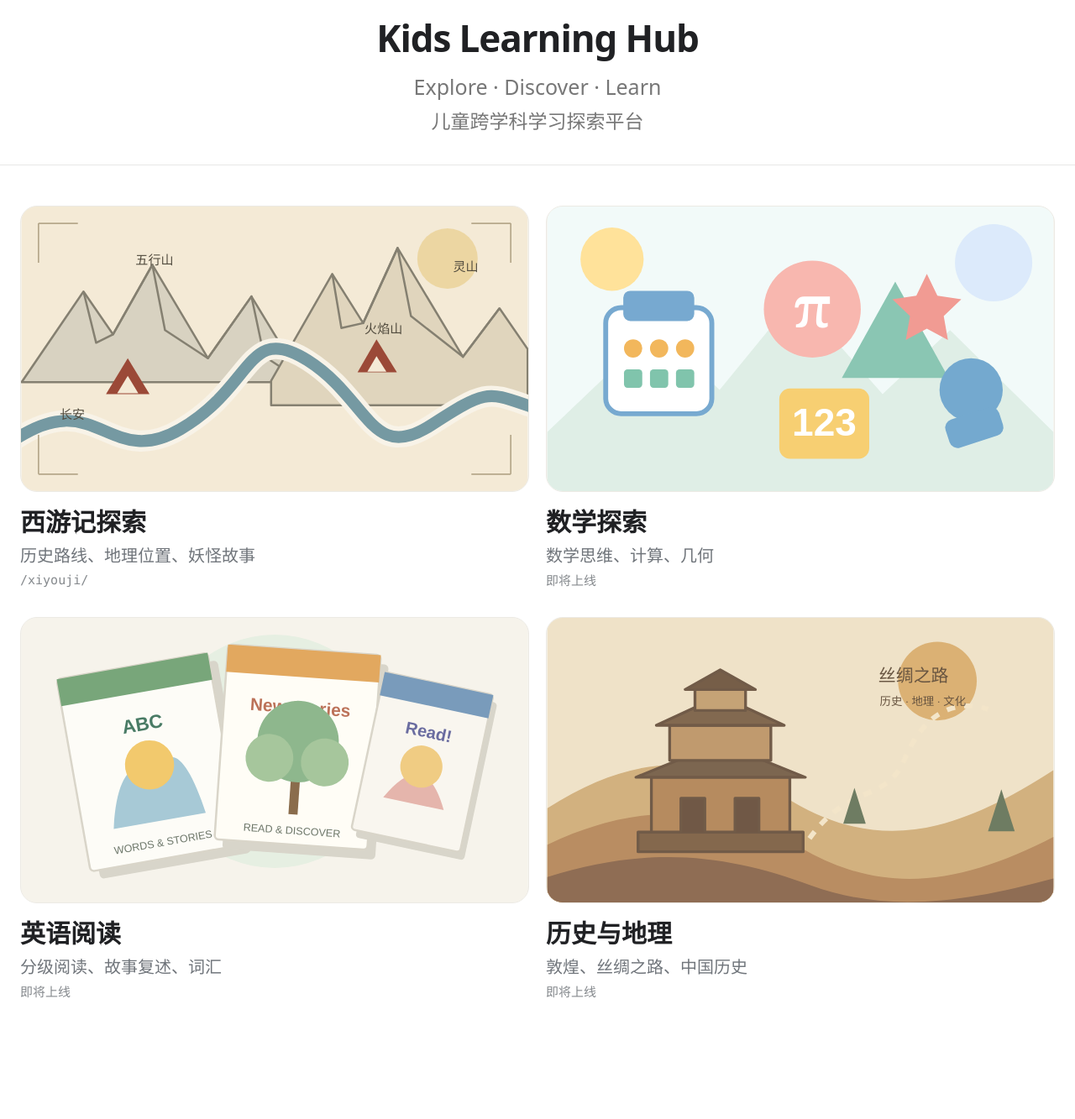
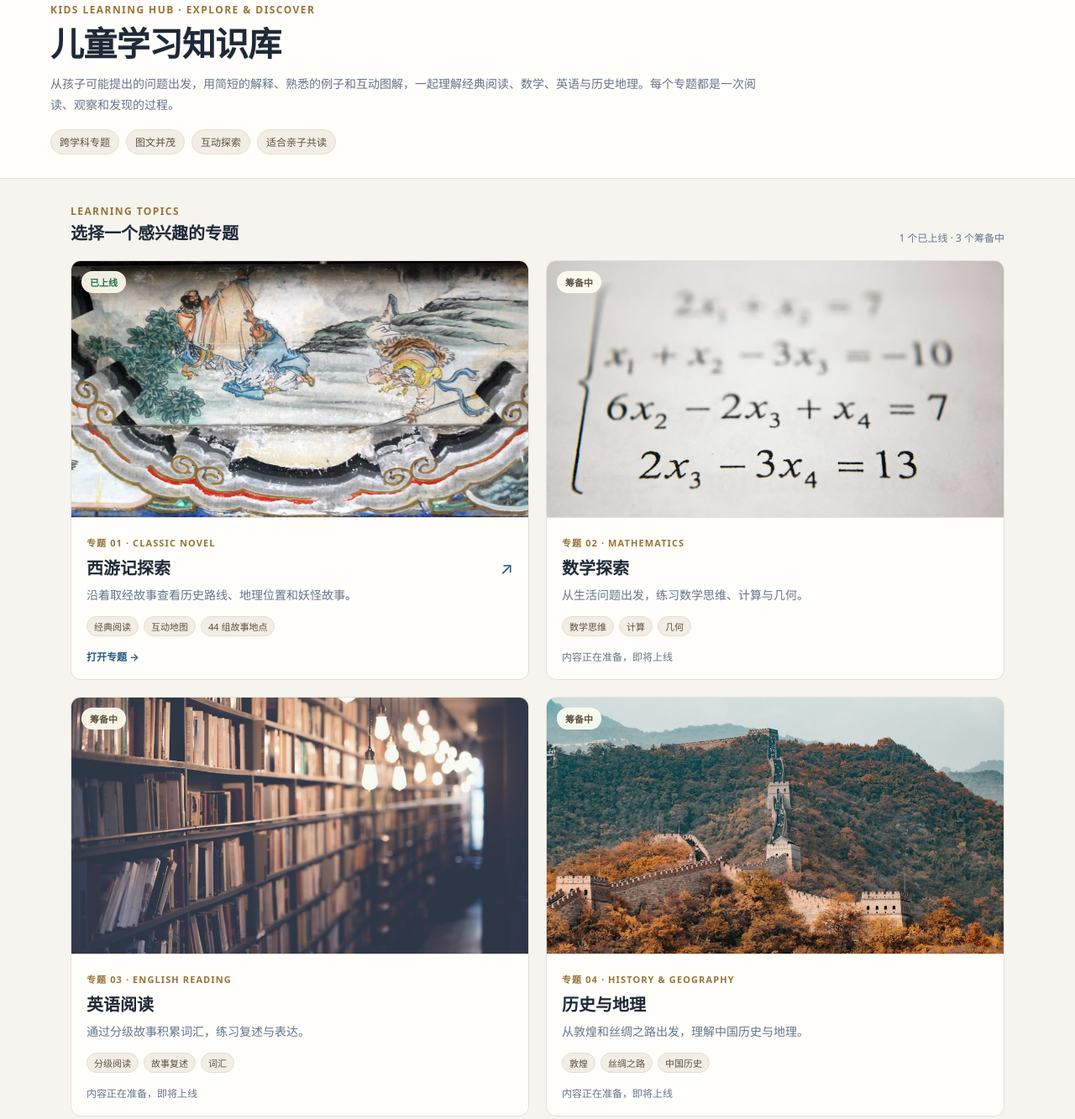
Before and after one commit to Shikalu/kids-learning-hub, a plain HTML site: page topics/index.html in a window 1280 px wide. Shown: the part 33-1366 px from the top of the page at 84% size. Before the commit the page ends 1290 px from the top, so only its background shows below. Drawn offline with Linux system fonts and the light colour scheme.

Commit message:
Redesign homepage with consistent topic imagery
Co-Authored-By: Kimi <noreply@moonshot.cn>

```diff
--- a/topics/index.html
+++ b/topics/index.html
@@ -3,161 +3,225 @@
 <head>
 <meta charset="utf-8" />
 <meta name="viewport" content="width=device-width,initial-scale=1" />
-<meta name="description" content="Kids Learning Hub 儿童跨学科学习探索平台，通过阅读、地理、数学等互动专题，陪伴孩子探索与发现。" />
-<title>Kids Learning Hub · 儿童跨学科学习探索平台</title>
+<meta name="description" content="Kids Learning Hub 儿童学习知识库，通过经典阅读、数学、英语和历史地理专题，陪伴孩子阅读、观察与探索。" />
+<title>Kids Learning Hub · 儿童学习知识库</title>
 <style>
-:root{--ink:#202124;--muted:#70757b;--line:#e8e8e6;--paper:#fff;--blue:#245b86}
-*{box-sizing:border-box}
-body{margin:0;font-family:system-ui,-apple-system,"Segoe UI","PingFang SC","Microsoft YaHei",sans-serif;color:var(--ink);background:var(--paper);line-height:1.55}
-a{color:inherit}
-.site-header{max-width:1440px;margin:0 auto;padding:52px 24px 34px;text-align:center;border-bottom:1px solid var(--line)}
-h1{font-size:clamp(32px,4vw,44px);line-height:1.2;letter-spacing:-.025em;margin:0 0 12px}
-.tagline{font-size:clamp(19px,2.2vw,25px);color:#777;margin:0}
-.subtitle{font-size:clamp(18px,2vw,23px);color:#777;margin:4px 0 0}
-main{max-width:1440px;margin:0 auto;padding:48px 24px 64px}
-.topics{display:grid;grid-template-columns:repeat(2,minmax(0,1fr));gap:32px 20px}
-.card{min-width:0;margin:0}
-a.card{display:block;text-decoration:none;border-radius:20px}
-a.card:focus-visible{outline:3px solid #245b8666;outline-offset:6px}
-.card-art{aspect-ratio:16/9;overflow:hidden;border:1px solid #eceae4;border-radius:20px;background:#f6f4ef}
-.card-art svg{display:block;width:100%;height:100%;transition:transform .2s}
-a.card:hover .card-art svg{transform:scale(1.012)}
-a.card:hover h2{color:var(--blue)}
-.card h2{font-size:clamp(22px,2.4vw,30px);line-height:1.3;margin:16px 0 5px;transition:color .15s}
-.card p{font-size:clamp(16px,1.7vw,20px);color:var(--muted);margin:0}
-.card .status{font-size:15px;color:#85898d;margin-top:3px}
-.card .path{font-family:ui-monospace,SFMono-Regular,Consolas,monospace}
-@media(max-width:700px){.site-header{padding:36px 18px 26px}main{padding:28px 16px 44px}.topics{grid-template-columns:1fr;gap:30px}.card-art{border-radius:15px}.card h2{margin-top:12px}}
-@media(prefers-reduced-motion:reduce){.card-art svg{transition:none}a.card:hover .card-art svg{transform:none}}
+:root {
+  --ink: #1f2937;
+  --muted: #64748b;
+  --paper: #f6f4ef;
+  --panel: #fffefa;
+  --line: #e5e1d8;
+  --blue: #245b86;
+  --gold: #98733b;
+  --green: #26734d;
+}
+* { box-sizing: border-box; }
+body {
+  margin: 0;
+  min-height: 100vh;
+  font-family: system-ui, -apple-system, "Segoe UI", "PingFang SC", "Microsoft YaHei", sans-serif;
+  color: var(--ink);
+  background: var(--paper);
+}
+a { color: inherit; }
+.site-header {
+  padding: 36px 24px 28px;
+  background: var(--panel);
+  border-bottom: 1px solid var(--line);
+}
+.header-inner, main, footer { width: min(1160px, 100%); margin: 0 auto; }
+.kicker {
+  color: var(--gold);
+  font-size: 12px;
+  font-weight: 700;
+  letter-spacing: .12em;
+}
+h1 {
+  margin: 7px 0 10px;
+  font-size: clamp(28px, 4vw, 40px);
+  line-height: 1.25;
+  letter-spacing: -.02em;
+}
+.subtitle {
+  max-width: 860px;
+  margin: 0;
+  color: var(--muted);
+  font-size: 14px;
+  line-height: 1.8;
+}
+.stats { display: flex; flex-wrap: wrap; gap: 8px; margin-top: 17px; }
+.stat, .tag {
+  border: 1px solid #e5dece;
+  border-radius: 999px;
+  background: #f2eee5;
+  color: #5c5141;
+  font-size: 12px;
+}
+.stat { padding: 5px 10px; }
+main { padding: 30px 24px 48px; }
+.section-head {
+  display: flex;
+  align-items: end;
+  justify-content: space-between;
+  gap: 16px;
+  margin-bottom: 18px;
+}
+.section-head h2 { margin: 4px 0 0; font-size: 20px; line-height: 1.4; }
+.small { color: var(--muted); font-size: 12px; white-space: nowrap; }
+.topics { display: grid; grid-template-columns: repeat(2, minmax(0, 1fr)); gap: 20px; }
+.topic {
+  min-width: 0;
+  overflow: hidden;
+  border: 1px solid var(--line);
+  border-radius: 12px;
+  background: var(--panel);
+  transition: border-color .15s, box-shadow .15s, transform .15s;
+}
+a.topic { display: block; text-decoration: none; }
+a.topic:hover {
+  border-color: #c8b68e;
+  box-shadow: 0 5px 18px #0000000a;
+  transform: translateY(-2px);
+}
+a.topic:focus-visible { outline: 3px solid #245b8644; outline-offset: 4px; }
+.cover {
+  position: relative;
+  aspect-ratio: 16 / 9;
+  overflow: hidden;
+  border-bottom: 1px solid var(--line);
+  background: #e9e5db;
+}
+.cover img {
+  display: block;
+  width: 100%;
+  height: 100%;
+  object-fit: cover;
+  filter: saturate(.78);
+  transition: transform .25s, filter .25s;
+}
+a.topic:hover .cover img { transform: scale(1.015); filter: saturate(.95); }
+.badge {
+  position: absolute;
+  top: 12px;
+  left: 12px;
+  padding: 4px 9px;
+  border: 1px solid #ffffffaa;
+  border-radius: 999px;
+  background: #fffef0e8;
+  color: #5c5141;
+  font-size: 11px;
+  font-weight: 700;
+  backdrop-filter: blur(8px);
+}
+.badge.online { color: var(--green); }
+.card-body { padding: 17px 18px 18px; }
+.topic-number { color: var(--gold); font-size: 11px; font-weight: 800; letter-spacing: .1em; }
+.title-row { display: flex; align-items: center; justify-content: space-between; gap: 12px; }
+.title-row h3 { margin: 7px 0 6px; font-size: 20px; line-height: 1.4; }
+.arrow { color: var(--blue); font-size: 20px; }
+.description { min-height: 24px; margin: 0; color: var(--muted); font-size: 14px; line-height: 1.7; }
+.tags { display: flex; flex-wrap: wrap; gap: 6px; margin-top: 13px; }
+.tag { padding: 3px 8px; font-size: 11px; }
+.status { margin-top: 15px; color: var(--muted); font-size: 12px; }
+.status.enter { color: var(--blue); font-weight: 700; }
+footer { padding: 0 24px 28px; color: var(--muted); font-size: 11px; }
+@media (max-width: 700px) {
+  .site-header { padding: 26px 18px 22px; }
+  main { padding: 24px 14px 36px; }
+  .topics { grid-template-columns: 1fr; gap: 18px; }
+  .section-head { align-items: start; }
+  .section-head .small { padding-top: 4px; white-space: normal; text-align: right; }
+  .card-body { padding: 15px 16px 17px; }
+  .description { min-height: 0; }
+  footer { padding: 0 16px 24px; }
+}
+@media (prefers-reduced-motion: reduce) {
+  .topic, .cover img { transition: none; }
+  a.topic:hover, a.topic:hover .cover img { transform: none; }
+}
 </style>
 </head>
 <body>
 <header class="site-header">
-  <h1>Kids Learning Hub</h1>
-  <p class="tagline">Explore · Discover · Learn</p>
-  <p class="subtitle">儿童跨学科学习探索平台</p>
+  <div class="header-inner">
+    <div class="kicker">KIDS LEARNING HUB · EXPLORE &amp; DISCOVER</div>
+    <h1>儿童学习知识库</h1>
+    <p class="subtitle">从孩子可能提出的问题出发，用简短的解释、熟悉的例子和互动图解，一起理解经典阅读、数学、英语与历史地理。每个专题都是一次阅读、观察和发现的过程。</p>
+    <div class="stats" aria-label="平台特点">
+      <span class="stat">跨学科专题</span>
+      <span class="stat">图文并茂</span>
+      <span class="stat">互动探索</span>
+      <span class="stat">适合亲子共读</span>
+    </div>
+  </div>
 </header>
 <main>
+  <div class="section-head">
+    <div>
+      <div class="kicker">LEARNING TOPICS</div>
+      <h2>选择一个感兴趣的专题</h2>
+    </div>
+    <span class="small">1 个已上线 · 3 个筹备中</span>
+  </div>
   <section class="topics" aria-label="学习专题">
-    <a class="card" href="./xiyouji/">
-      <div class="card-art">
-        <svg viewBox="0 0 720 405" aria-hidden="true">
-          <rect width="720" height="405" fill="#f4ead6" />
-          <circle cx="606" cy="74" r="43" fill="#e5c778" opacity=".55" />
-          <g stroke="#858071" stroke-width="3" stroke-linejoin="round">
-            <path d="M0 250 88 121l42 61 56-99 79 133 62-88 74 122Z" fill="#d8d2c1" />
-            <path d="m88 121 18 73 24-12 56-99 18 93 61 40 62-88 18 85 56 37" fill="none" />
-            <path d="M355 248 442 96l44 70 49-107 93 155 52-69 40 58v80H355Z" fill="#e0d5bd" />
-            <path d="m442 96 13 77 31-7 49-107 19 97 74 58 52-69" fill="none" />
-          </g>
-          <path d="M-20 339c126-92 141 39 246-22s94-153 181-98 90 148 176 92 80-46 157-21" fill="none" stroke="#f8f3e8" stroke-width="30" />
-          <path d="M-20 339c126-92 141 39 246-22s94-153 181-98 90 148 176 92 80-46 157-21" fill="none" stroke="#7599a2" stroke-width="17" />
-          <g fill="#9b4937">
-            <path d="m120 267 31-51 31 51Z" /><path d="m136 266 15-25 15 25Z" fill="#f4ead6" />
-            <path d="m478 236 27-47 29 47Z" /><path d="m492 235 13-22 14 22Z" fill="#f4ead6" />
-          </g>
-          <g font-family="serif" font-size="18" fill="#514b3e" text-anchor="middle">
-            <text x="72" y="302">长安</text><text x="189" y="83">五行山</text><text x="515" y="181">火焰山</text><text x="632" y="92">灵山</text>
-          </g>
-          <path d="M24 24h56M24 24v56M696 24h-56M696 24v56M24 381h56M24 381v-56M696 381h-56M696 381v-56" fill="none" stroke="#b6a88b" stroke-width="2" />
-        </svg>
+    <a class="topic" href="./xiyouji/">
+      <div class="cover">
+        <img src="./assets/home/xiyouji.jpg" width="1200" height="593" alt="颐和园长廊中的《西游记》唐僧师徒人物彩绘" fetchpriority="high" />
+        <span class="badge online">已上线</span>
       </div>
-      <h2>西游记探索</h2>
-      <p>历史路线、地理位置、妖怪故事</p>
-      <p class="status path">/xiyouji/</p>
+      <div class="card-body">
+        <span class="topic-number">专题 01 · CLASSIC NOVEL</span>
+        <div class="title-row"><h3>西游记探索</h3><span class="arrow" aria-hidden="true">↗</span></div>
+        <p class="description">沿着取经故事查看历史路线、地理位置和妖怪故事。</p>
+        <div class="tags"><span class="tag">经典阅读</span><span class="tag">互动地图</span><span class="tag">44 组故事地点</span></div>
+        <div class="status enter">打开专题 <span aria-hidden="true">→</span></div>
+      </div>
     </a>
 
-    <article class="card">
-      <div class="card-art">
-        <svg viewBox="0 0 720 405" aria-hidden="true">
-          <rect width="720" height="405" fill="#f2faf9" />
-          <circle cx="92" cy="75" r="45" fill="#ffe29a" />
-          <circle cx="635" cy="80" r="55" fill="#dceafb" />
-          <path d="M0 321 154 174l91 87 109-133 123 139 96-91 147 145v84H0Z" fill="#dfeee6" />
-          <g transform="translate(83 102)">
-            <rect x="0" y="42" width="151" height="151" rx="22" fill="#fff" stroke="#77a9d0" stroke-width="7" />
-            <rect x="25" y="18" width="101" height="43" rx="10" fill="#77a9d0" />
-            <g fill="#f2b75c"><circle cx="39" cy="100" r="13" /><circle cx="76" cy="100" r="13" /><circle cx="113" cy="100" r="13" /></g>
-            <g fill="#80c4ac"><rect x="26" y="130" width="26" height="26" rx="5" /><rect x="63" y="130" width="26" height="26" rx="5" /><rect x="100" y="130" width="26" height="26" rx="5" /></g>
-          </g>
-          <g transform="translate(304 73)">
-            <circle cx="73" cy="73" r="69" fill="#f8b7af" />
-            <text x="73" y="99" text-anchor="middle" font-family="Georgia,serif" font-size="82" font-weight="700" fill="#fff">π</text>
-            <path d="m191 34 76 137H115Z" fill="#8ac6b3" />
-            <rect x="26" y="186" width="128" height="100" rx="15" fill="#f7cf72" />
-            <text x="90" y="253" text-anchor="middle" font-family="sans-serif" font-size="55" font-weight="700" fill="#fff">123</text>
-          </g>
-          <g fill="#74a9cf"><circle cx="603" cy="261" r="45" /><rect x="563" y="307" width="80" height="42" rx="12" transform="rotate(-18 563 307)" /></g>
-          <g fill="#f19b93"><path d="m540 96 15 31 34 5-25 24 6 34-30-16-30 16 6-34-25-24 34-5Z" /></g>
-        </svg>
+    <article class="topic">
+      <div class="cover">
+        <img src="./assets/home/math.jpg" width="1000" height="650" alt="写在纸上的数学公式" loading="lazy" />
+        <span class="badge">筹备中</span>
       </div>
-      <h2>数学探索</h2>
-      <p>数学思维、计算、几何</p>
-      <p class="status">即将上线</p>
+      <div class="card-body">
+        <span class="topic-number">专题 02 · MATHEMATICS</span>
+        <div class="title-row"><h3>数学探索</h3></div>
+        <p class="description">从生活问题出发，练习数学思维、计算与几何。</p>
+        <div class="tags"><span class="tag">数学思维</span><span class="tag">计算</span><span class="tag">几何</span></div>
+        <div class="status">内容正在准备，即将上线</div>
+      </div>
     </article>
 
-    <article class="card">
-      <div class="card-art">
-        <svg viewBox="0 0 720 405" aria-hidden="true">
-          <rect width="720" height="405" fill="#f6f3eb" />
-          <circle cx="360" cy="190" r="166" fill="#e6efe2" />
-          <g transform="translate(74 64) rotate(-10 122 150)">
-            <rect x="12" y="13" width="218" height="278" rx="6" fill="#d8d5ca" />
-            <rect width="218" height="278" rx="6" fill="#fdfcf7" stroke="#d9d5c9" stroke-width="3" />
-            <rect width="218" height="39" fill="#78a67a" />
-            <text x="109" y="93" text-anchor="middle" font-family="sans-serif" font-size="27" font-weight="700" fill="#497b65">ABC</text>
-            <path d="M43 224c18-82 53-103 72-50 21-63 48-43 61 50Z" fill="#a7c9d6" />
-            <circle cx="109" cy="143" r="35" fill="#f2c96d" />
-            <text x="109" y="260" text-anchor="middle" font-family="sans-serif" font-size="15" fill="#6d776a">WORDS &amp; STORIES</text>
-          </g>
-          <g transform="translate(283 46) rotate(4 122 150)">
-            <rect x="12" y="13" width="218" height="278" rx="6" fill="#d8d5ca" />
-            <rect width="218" height="278" rx="6" fill="#fffdf6" stroke="#d9d5c9" stroke-width="3" />
-            <rect width="218" height="39" fill="#e2a85f" />
-            <text x="109" y="91" text-anchor="middle" font-family="sans-serif" font-size="25" font-weight="700" fill="#bc7259">New Stories</text>
-            <path d="M109 235v-91" stroke="#8a6c4c" stroke-width="13" />
-            <circle cx="109" cy="131" r="58" fill="#8eb78d" /><circle cx="70" cy="157" r="34" fill="#a6c69c" /><circle cx="149" cy="158" r="34" fill="#a6c69c" />
-            <text x="109" y="263" text-anchor="middle" font-family="sans-serif" font-size="15" fill="#6d776a">READ &amp; DISCOVER</text>
-          </g>
-          <g transform="translate(490 91) rotate(12 80 120)">
-            <rect x="8" y="10" width="158" height="229" rx="5" fill="#d8d5ca" />
-            <rect width="158" height="229" rx="5" fill="#f9f6ef" stroke="#d9d5c9" stroke-width="3" />
-            <rect width="158" height="34" fill="#799bbb" />
-            <text x="79" y="79" text-anchor="middle" font-family="sans-serif" font-size="24" font-weight="700" fill="#6a6ca0">Read!</text>
-            <path d="M35 175q44-85 88 0" fill="#e5b5ac" /><circle cx="79" cy="121" r="30" fill="#f0cc83" />
-          </g>
-        </svg>
+    <article class="topic">
+      <div class="cover">
+        <img src="./assets/home/english.jpg" width="1000" height="650" alt="灯光下排列着书籍的阅读空间" loading="lazy" />
+        <span class="badge">筹备中</span>
       </div>
-      <h2>英语阅读</h2>
-      <p>分级阅读、故事复述、词汇</p>
-      <p class="status">即将上线</p>
+      <div class="card-body">
+        <span class="topic-number">专题 03 · ENGLISH READING</span>
+        <div class="title-row"><h3>英语阅读</h3></div>
+        <p class="description">通过分级故事积累词汇，练习复述与表达。</p>
+        <div class="tags"><span class="tag">分级阅读</span><span class="tag">故事复述</span><span class="tag">词汇</span></div>
+        <div class="status">内容正在准备，即将上线</div>
+      </div>
     </article>
 
-    <article class="card">
-      <div class="card-art">
-        <svg viewBox="0 0 720 405" aria-hidden="true">
-          <rect width="720" height="405" fill="#efe2c8" />
-          <circle cx="555" cy="90" r="56" fill="#d6a55f" opacity=".8" />
-          <path d="M0 271c131-84 234-77 348-10 127 75 236 44 372-44v188H0Z" fill="#d2b17f" />
-          <path d="M0 323c139-67 260-52 369 9 116 65 228 44 351-20v93H0Z" fill="#b98d62" />
-          <path d="M0 369c149-47 261-30 375 12 107 39 216 25 345-10v34H0Z" fill="#8f6d54" />
-          <g transform="translate(106 74)" stroke="#715b48" stroke-width="4" stroke-linejoin="round">
-            <path d="M23 231h235v28H23Z" fill="#84684d" /><path d="M42 153h197v78H42Z" fill="#b68b5f" />
-            <path d="m20 153 120-49 121 49Z" fill="#7c6650" /><path d="M68 79h144v50H68Z" fill="#c09a6e" />
-            <path d="m49 79 91-42 91 42Z" fill="#826950" /><path d="M104 28h72v30h-72Z" fill="#c5a376" />
-            <path d="m90 28 50-28 50 28Z" fill="#765e48" />
-            <path d="M84 231v-48h34v48M161 231v-48h34v48" fill="#705846" />
-          </g>
-          <path d="M373 314c57-80 109-50 135-112s67-88 119-72" fill="none" stroke="#f3e5c9" stroke-width="7" stroke-dasharray="12 13" />
-          <g fill="#6e7c62"><path d="m421 293 16-51 16 51Z" /><path d="m627 304 19-60 19 60Z" /></g>
-          <g font-family="serif" fill="#685541"><text x="471" y="91" font-size="25">丝绸之路</text><text x="473" y="124" font-size="16">历史 · 地理 · 文化</text></g>
-        </svg>
+    <article class="topic">
+      <div class="cover">
+        <img src="./assets/home/history.jpg" width="1000" height="650" alt="秋日山岭间蜿蜒的长城" loading="lazy" />
+        <span class="badge">筹备中</span>
       </div>
-      <h2>历史与地理</h2>
-      <p>敦煌、丝绸之路、中国历史</p>
-      <p class="status">即将上线</p>
+      <div class="card-body">
+        <span class="topic-number">专题 04 · HISTORY &amp; GEOGRAPHY</span>
+        <div class="title-row"><h3>历史与地理</h3></div>
+        <p class="description">从敦煌和丝绸之路出发，理解中国历史与地理。</p>
+        <div class="tags"><span class="tag">敦煌</span><span class="tag">丝绸之路</span><span class="tag">中国历史</span></div>
+        <div class="status">内容正在准备，即将上线</div>
+      </div>
     </article>
   </section>
 </main>
+<footer>Kids Learning Hub · 在阅读与探索中发现问题、理解世界</footer>
 </body>
 </html>
```
Also changed, not shown: topics/assets/home/english.jpg (added), topics/assets/home/history.jpg (added), topics/assets/home/math.jpg (added), topics/assets/home/xiyouji.jpg (added), 2 other files.
